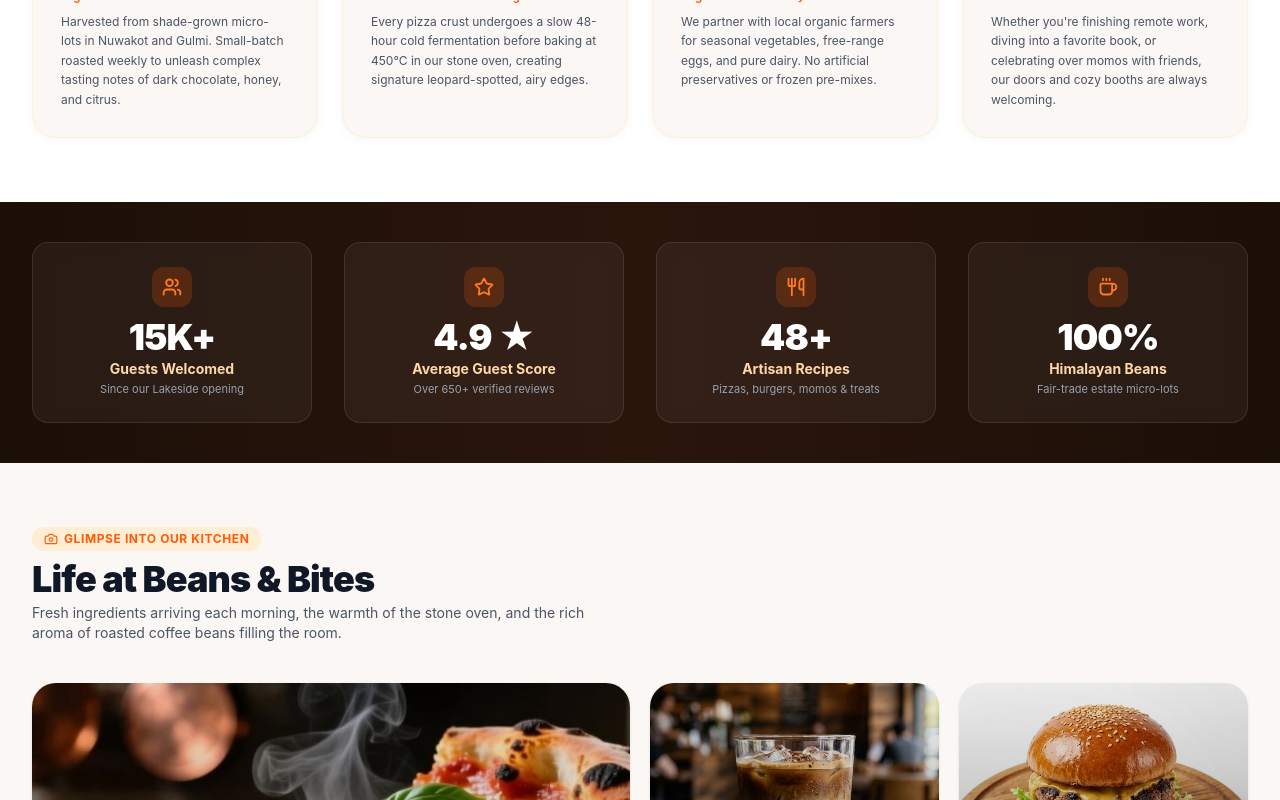
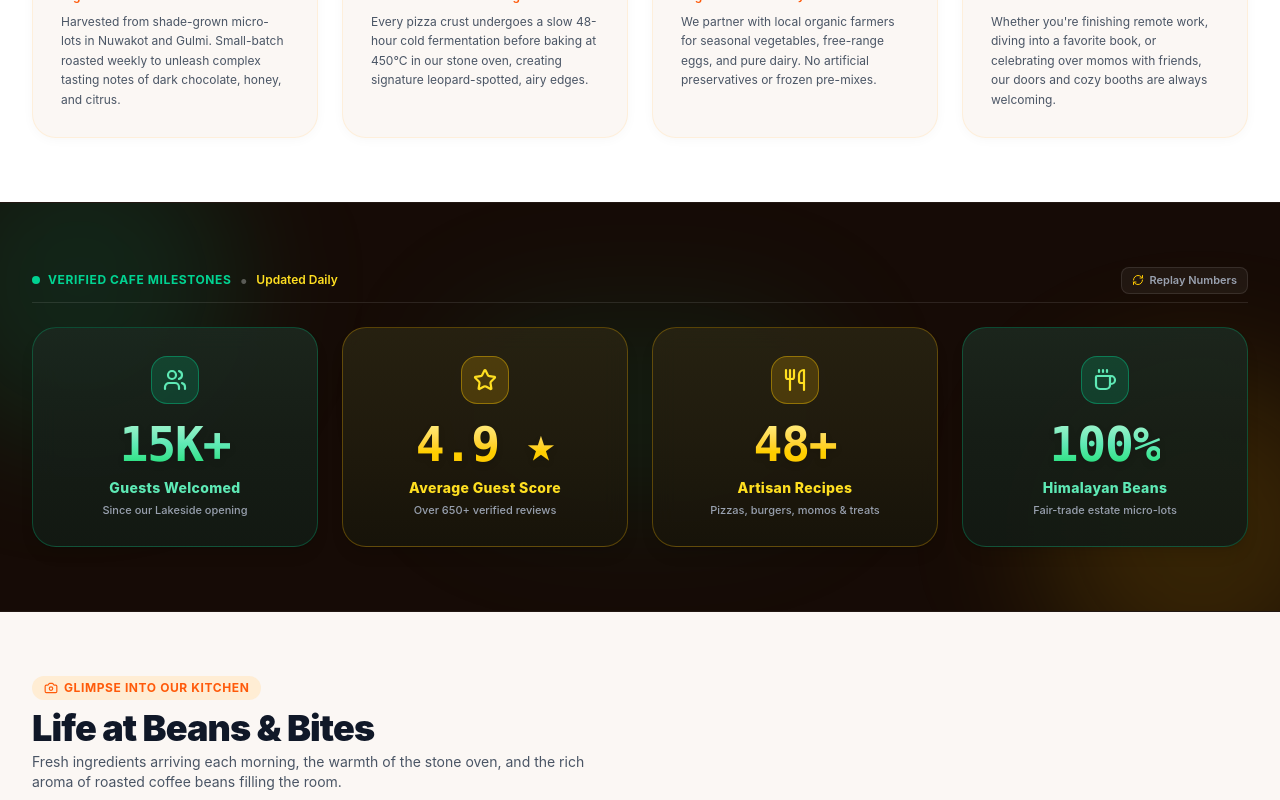
Before and after one commit to Prakash0m/cafe_management, a Next.js app in the folder beans-bites-frontend/: page /about in a window 1280 px wide. Shown: the part 860-1660 px from the top of the page. Built offline with nearby package versions, Linux system fonts and the light colour scheme.

Commit message:
feat(about): enhance stats with animated running counters and vibrant yellow & green color themes

```diff
--- a/beans-bites-frontend/src/components/customer/about/about-stats.tsx
+++ b/beans-bites-frontend/src/components/customer/about/about-stats.tsx
@@ -1,58 +1,216 @@
 "use client";
 
 import * as React from "react";
-import { Users, Star, Utensils, Coffee, Award } from "lucide-react";
+import { Users, Star, Utensils, Coffee, Sparkles, RefreshCw } from "lucide-react";
+import { cn } from "@/lib/utils";
 
-export function AboutStats() {
-  const stats = [
+interface StatItem {
+  id: string;
+  target: number;
+  decimals?: number;
+  suffix: string;
+  label: string;
+  subtext: string;
+  theme: "green" | "yellow";
+  icon: React.ComponentType<{ className?: string }>;
+}
+
+const STATS_DATA: StatItem[] = [
   {
-      value: "15K+",
+    id: "guests",
+    target: 15,
+    suffix: "K+",
     label: "Guests Welcomed",
     subtext: "Since our Lakeside opening",
+    theme: "green",
     icon: Users,
   },
   {
-      value: "4.9 ★",
+    id: "rating",
+    target: 4.9,
+    decimals: 1,
+    suffix: " ★",
     label: "Average Guest Score",
     subtext: "Over 650+ verified reviews",
+    theme: "yellow",
     icon: Star,
   },
   {
-      value: "48+",
+    id: "recipes",
+    target: 48,
+    suffix: "+",
     label: "Artisan Recipes",
     subtext: "Pizzas, burgers, momos & treats",
+    theme: "yellow",
     icon: Utensils,
   },
   {
-      value: "100%",
+    id: "coffee",
+    target: 100,
+    suffix: "%",
     label: "Himalayan Beans",
     subtext: "Fair-trade estate micro-lots",
+    theme: "green",
     icon: Coffee,
   },
 ];
 
+// Smooth Animated Counter component with ease-out cubic animation
+function RunningNumber({
+  target,
+  decimals = 0,
+  suffix = "",
+  triggerKey,
+}: {
+  target: number;
+  decimals?: number;
+  suffix?: string;
+  triggerKey: number;
+}) {
+  const [value, setValue] = React.useState(0);
+
+  React.useEffect(() => {
+    let startTimestamp: number | null = null;
+    let animationFrameId: number;
+    const duration = 1800; // 1.8 seconds smooth roll
+
+    // Ease-out cubic for a fast start and smooth deceleration
+    const easeOutCubic = (t: number) => 1 - Math.pow(1 - t, 3);
+
+    const step = (timestamp: number) => {
+      if (!startTimestamp) startTimestamp = timestamp;
+      const progress = Math.min((timestamp - startTimestamp) / duration, 1);
+      const eased = easeOutCubic(progress);
+      setValue(eased * target);
+
+      if (progress < 1) {
+        animationFrameId = requestAnimationFrame(step);
+      } else {
+        setValue(target);
+      }
+    };
+
+    animationFrameId = requestAnimationFrame(step);
+    return () => cancelAnimationFrame(animationFrameId);
+  }, [target, triggerKey]);
+
+  const formatted =
+    decimals > 0 ? value.toFixed(decimals) : Math.round(value).toString();
+
   return (
-    <section className="py-10 bg-gradient-to-r from-[#1C0F08] via-[#2A150B] to-[#1C0F08] text-white">
-      <div className="max-w-7xl mx-auto px-4 sm:px-6 lg:px-8">
-        <div className="grid grid-cols-2 lg:grid-cols-4 gap-6 sm:gap-8">
-          {stats.map((s, idx) => {
-            const Icon = s.icon;
+    <span>
+      {formatted}
+      {suffix}
+    </span>
+  );
+}
+
+export function AboutStats() {
+  const [triggerKey, setTriggerKey] = React.useState(0);
+
+  const handleRerun = () => {
+    setTriggerKey((k) => k + 1);
+  };
+
+  return (
+    <section className="relative py-12 sm:py-16 bg-[#160B06] text-white overflow-hidden select-none border-y border-white/5">
+      {/* Ambient Yellow & Green Colored Backlights */}
+      <div className="absolute -top-20 -left-20 w-80 h-80 rounded-full bg-emerald-500/15 blur-3xl pointer-events-none" />
+      <div className="absolute -bottom-20 -right-20 w-80 h-80 rounded-full bg-yellow-500/15 blur-3xl pointer-events-none" />
+      <div className="absolute top-1/2 left-1/2 -translate-x-1/2 -translate-y-1/2 w-96 h-48 bg-emerald-500/10 rounded-full blur-3xl pointer-events-none" />
+
+      <div className="relative max-w-7xl mx-auto px-4 sm:px-6 lg:px-8 z-10">
+        {/* Subtle Header with Rerun trigger */}
+        <div className="flex items-center justify-between mb-6 pb-2 border-b border-white/10">
+          <div className="flex items-center gap-2">
+            <span className="w-2 h-2 rounded-full bg-emerald-400 animate-pulse" />
+            <span className="text-[11px] sm:text-xs font-bold uppercase tracking-wider text-emerald-400">
+              Verified Cafe Milestones
+            </span>
+            <span className="text-white/30">•</span>
+            <span className="text-[11px] sm:text-xs font-semibold text-yellow-300">
+              Updated Daily
+            </span>
+          </div>
+
+          <button
+            type="button"
+            onClick={handleRerun}
+            className="inline-flex items-center gap-1.5 text-[11px] font-semibold text-gray-400 hover:text-white transition-colors bg-white/5 hover:bg-white/10 border border-white/10 px-2.5 py-1 rounded-lg cursor-pointer"
+            title="Re-run numbers counter"
+          >
+            <RefreshCw className="w-3 h-3 text-yellow-400 transition-transform active:rotate-180" />
+            <span>Replay Numbers</span>
+          </button>
+        </div>
+
+        {/* 4 Cards Grid with vibrant Yellow & Green accents */}
+        <div className="grid grid-cols-1 sm:grid-cols-2 lg:grid-cols-4 gap-5 sm:gap-6">
+          {STATS_DATA.map((stat) => {
+            const Icon = stat.icon;
+            const isGreen = stat.theme === "green";
+
             return (
               <div
-                key={idx}
-                className="p-4 sm:p-6 rounded-2xl bg-white/5 border border-white/10 backdrop-blur-sm flex flex-col items-center text-center group hover:bg-white/10 transition-colors"
+                key={stat.id}
+                onMouseEnter={handleRerun}
+                className={cn(
+                  "relative rounded-3xl p-6 sm:p-7 border backdrop-blur-md flex flex-col items-center text-center transition-all duration-300 group cursor-default shadow-lg",
+                  isGreen
+                    ? "bg-gradient-to-b from-[#1C281F]/90 via-[#161F18]/90 to-[#121A14]/90 border-emerald-500/30 hover:border-emerald-400/60 hover:shadow-emerald-500/15"
+                    : "bg-gradient-to-b from-[#282312]/90 via-[#211C0E]/90 to-[#17140A]/90 border-yellow-500/30 hover:border-yellow-400/60 hover:shadow-yellow-500/15"
+                )}
               >
-                <div className="w-10 h-10 rounded-xl bg-[#FF5A0A]/20 text-[#FF7A24] flex items-center justify-center mb-3">
-                  <Icon className="w-5 h-5 stroke-[2.2]" />
+                {/* Glow ring */}
+                <div
+                  className={cn(
+                    "absolute inset-0 rounded-3xl opacity-0 group-hover:opacity-100 transition-opacity pointer-events-none blur-xl -z-10",
+                    isGreen ? "bg-emerald-500/20" : "bg-yellow-500/20"
+                  )}
+                />
+
+                {/* Top Colored Icon Box */}
+                <div
+                  className={cn(
+                    "w-12 h-12 rounded-2xl flex items-center justify-center mb-4 border shadow-inner transition-transform duration-300 group-hover:scale-110",
+                    isGreen
+                      ? "bg-emerald-500/20 border-emerald-400/40 text-emerald-300 shadow-emerald-500/20"
+                      : "bg-yellow-500/20 border-yellow-400/40 text-yellow-300 shadow-yellow-500/20"
+                  )}
+                >
+                  <Icon className="w-6 h-6 stroke-[2.2]" />
                 </div>
-                <span className="text-2xl sm:text-4xl font-black text-white tracking-tight leading-none">
-                  {s.value}
+
+                {/* Big Running Animated Number */}
+                <div
+                  className={cn(
+                    "text-3xl sm:text-5xl font-black tracking-tight leading-none font-mono drop-shadow-md",
+                    isGreen
+                      ? "text-transparent bg-clip-text bg-gradient-to-b from-emerald-200 via-emerald-300 to-green-400"
+                      : "text-transparent bg-clip-text bg-gradient-to-b from-yellow-200 via-amber-300 to-yellow-400"
+                  )}
+                >
+                  <RunningNumber
+                    target={stat.target}
+                    decimals={stat.decimals}
+                    suffix={stat.suffix}
+                    triggerKey={triggerKey}
+                  />
+                </div>
+
+                {/* Label in Vibrant Yellow or Green */}
+                <span
+                  className={cn(
+                    "text-xs sm:text-sm font-extrabold mt-2.5 tracking-wide",
+                    isGreen ? "text-emerald-300" : "text-yellow-300"
+                  )}
+                >
+                  {stat.label}
                 </span>
-                <span className="text-xs sm:text-sm font-bold text-orange-200 mt-1">
-                  {s.label}
-                </span>
-                <span className="text-[11px] text-gray-400 mt-0.5">
-                  {s.subtext}
+
+                {/* Subtext */}
+                <span className="text-[11px] text-gray-400 mt-1 font-medium">
+                  {stat.subtext}
                 </span>
               </div>
             );
```
Also changed, not shown: beans-bites-frontend/src/components/customer/about/about-gallery.tsx (line endings or trailing spaces), beans-bites-frontend/src/components/customer/about/about-hero.tsx (line endings or trailing spaces), beans-bites-frontend/src/components/customer/about/about-pillars.tsx (line endings or trailing spaces), beans-bites-frontend/src/components/customer/about/about-visit-card.tsx (line endings or trailing spaces), beans-bites-frontend/src/components/customer/home/about-section.tsx (line endings or trailing spaces). Lines whose indentation alone changed are shown as unchanged.
